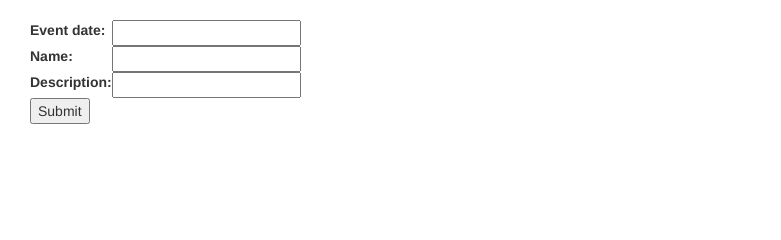
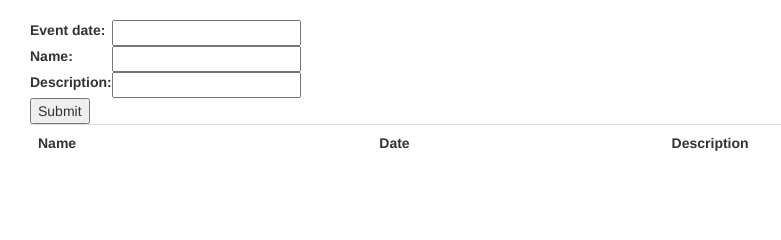
Before and after one commit to darkmatter08/Kommonly, a Django app: page /organizer/home in a window 1280 px wide. Shown: the part 213-453 px from the top of the page, without its empty margins (0-781 px from the left). Run offline with Django 3.2, Linux system fonts and the light colour scheme; data that the repository does not hold is empty; parts of the project's set-up code (start-up, migrations or seed data) failed here and were passed over; some libraries are stand-ins or nearby versions.

Commit message:
added frontend logic to dynamically load all events

```diff
--- a/Kommonly/templates/organizer/organizer_dashboard.html
+++ b/Kommonly/templates/organizer/organizer_dashboard.html
@@ -17,7 +17,12 @@
 		</style>
 		<script>
 		$(document).ready(function(){
-
+			$.post("/api/organizer/getAllEvents", function(data){
+				for (var myIndex in data) {
+					var myEvent = data[myIndex]
+					$('#ajaxTable tr:last').after('<tr>'+'<td>'+ myEvent.name + '</td>'+'<td>'+ myEvent.event_date + '</td>' +'<td>'+ myEvent.description + '</td>'+'</tr>');
+				}
+			});
 		});
 		</script>
 	</head>
@@ -50,5 +55,13 @@
 	        <!-- {% csrf_token %} -->
         	<input type="submit" value="Submit">
     	</form>
+
+    	<table class="table" id="ajaxTable">
+    		<tr>
+				<th>Name</th>
+				<th>Date</th>
+				<th>Description</th>
+			</tr>
+    	</table>
 	</body>
 </html>
```
